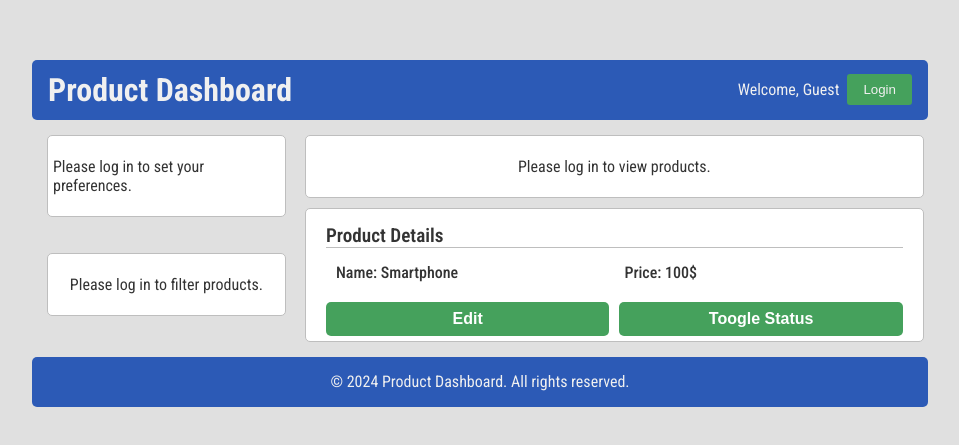
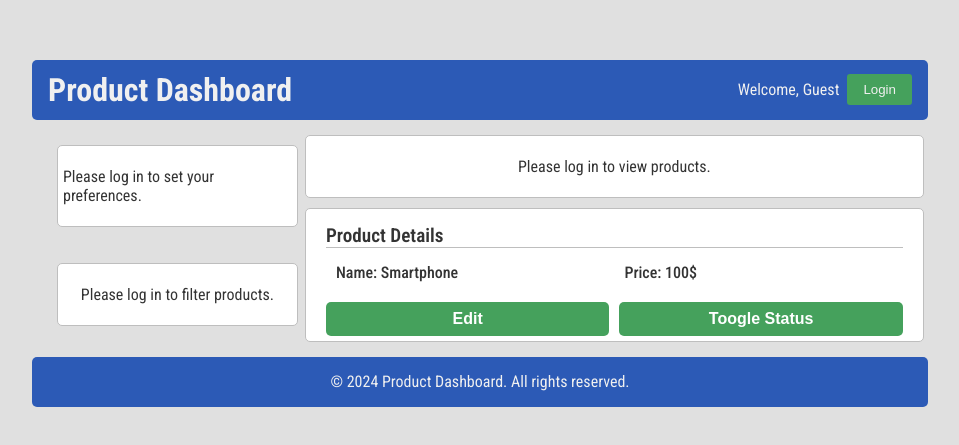
Before and after one commit to ablaoublas11/Product-Dashboard, a React (Vite) app: page / in a window 1280 px wide. Shown: the part 167-612 px from the top of the page, without its empty margins (160-1119 px from the left). Built offline with nearby package versions, Linux system fonts and the light colour scheme.

Commit message:
Upadate App.jsx to wrap Preferences and Filter in PrefProvider context. Update Filter.jsx to dynamically generate category options. Fix CSS selector for dark theme and adjust .sideBar styles.

```diff
--- a/src/App.css
+++ b/src/App.css
@@ -75,6 +75,13 @@ body {
   padding: 5px;
   /* εδώ θα μπει ο υπόλοιπος κώδικας για την διαμόρφωση του Layout */
 }
+
+.preferencesBar,
+.filterBar {
+  width: 100%;
+  margin: 10px;
+}
+
 .dataContainer {
   grid-area: content;
   display: flex;
@@ -95,6 +102,10 @@ body {
   }
 }
 @media screen and (max-width: 768px) {
+  #root {
+    height: 100%;
+    place-items: top;
+  }
   .mainContainer {
     width: 100%;
     grid-template-columns: 1fr;
--- a/src/App.jsx
+++ b/src/App.jsx
@@ -83,14 +83,28 @@ function App() {
     },
   ]);
 
+  const [selectedCategory, setSelectedCategory] = useState("");
+  const handleSelectedCategory = (category) => {
+    setSelectedCategory(category);
+    // εδώ πρέπει να καλέσουμε και την μέθοδο φιλτραρίσματος των προϊόντων
+  };
+
   return (
     <AuthProvider>
       <div className="mainContainer">
         <Header />
         <PrefProvider>
           <div className="sideBar">
-            <Preferences />
-            <Filter />
+            <div className="preferencesBar">
+              <Preferences />
+            </div>
+            <div className="filterBar">
+              <Filter
+                products={products}
+                selectedCategory={selectedCategory}
+                handleSelectedCategory={handleSelectedCategory}
+              />
+            </div>
           </div>
         </PrefProvider>
         <div className="dataContainer">
--- a/src/Components/Filter.jsx
+++ b/src/Components/Filter.jsx
@@ -1,8 +1,21 @@
 import styles from "../Styles/Filter.module.css";
 import { useAuth } from "../Context/AuthContext";
 
-export default function Filter() {
+export default function Filter({
+  products,
+  selectedCategory,
+  handleSelectedCategory,
+}) {
   const { isLoggedIn } = useAuth();
+  const tempCategory = products.filter(
+    (value, index, self) =>
+      index === self.findIndex((t) => t.category === value.category),
+  );
+
+  const changeTempCategory = (value) => {
+    setTempCategory(value);
+    // Implement category filtering logic here
+  };
   return (
     <div className={styles.filterContainer}>
       {isLoggedIn ? (
@@ -10,9 +23,19 @@ export default function Filter() {
           <h2 className={styles.filterTitle}>Filter Products</h2>
           <div className={styles.filterSection}>
             <label className={styles.filterLabel}>Category</label>
-            <select className={styles.filterSelect}>
+            <select
+              className={styles.filterSelect}
+              name="category"
+              id="categories"
+              onChange={(e) => handleSelectedCategory(e.target.value)}
+              value={selectedCategory}
+            >
               <option value="all">All</option>
-              <option value="electronics">Electronics</option>
+              {tempCategory.map((categoryObj) => (
+                <option key={categoryObj.id} value={categoryObj.category}>
+                  {categoryObj.category}
+                </option>
+              ))}
             </select>
           </div>
           <div className={styles.filterSection}>
```
